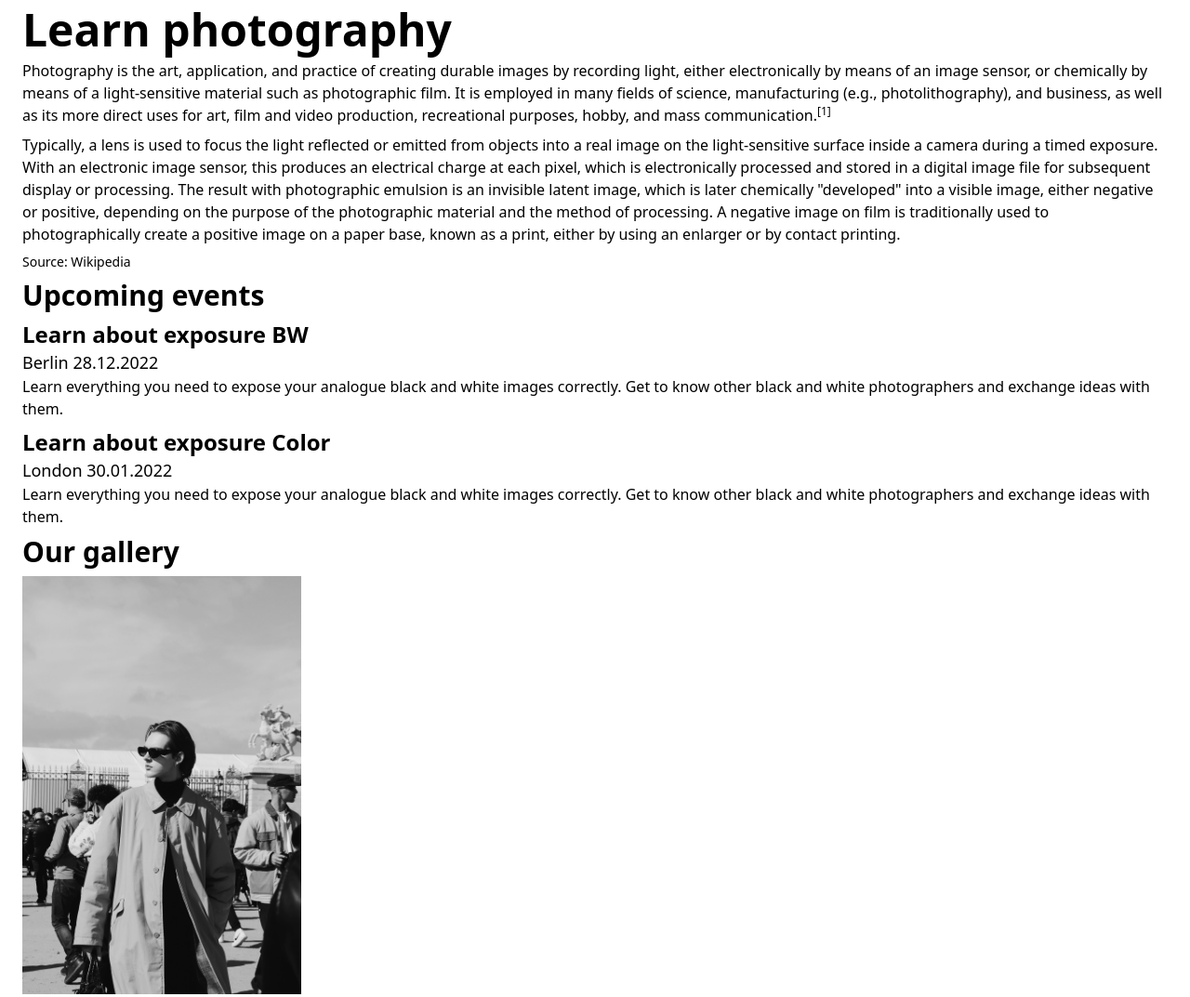
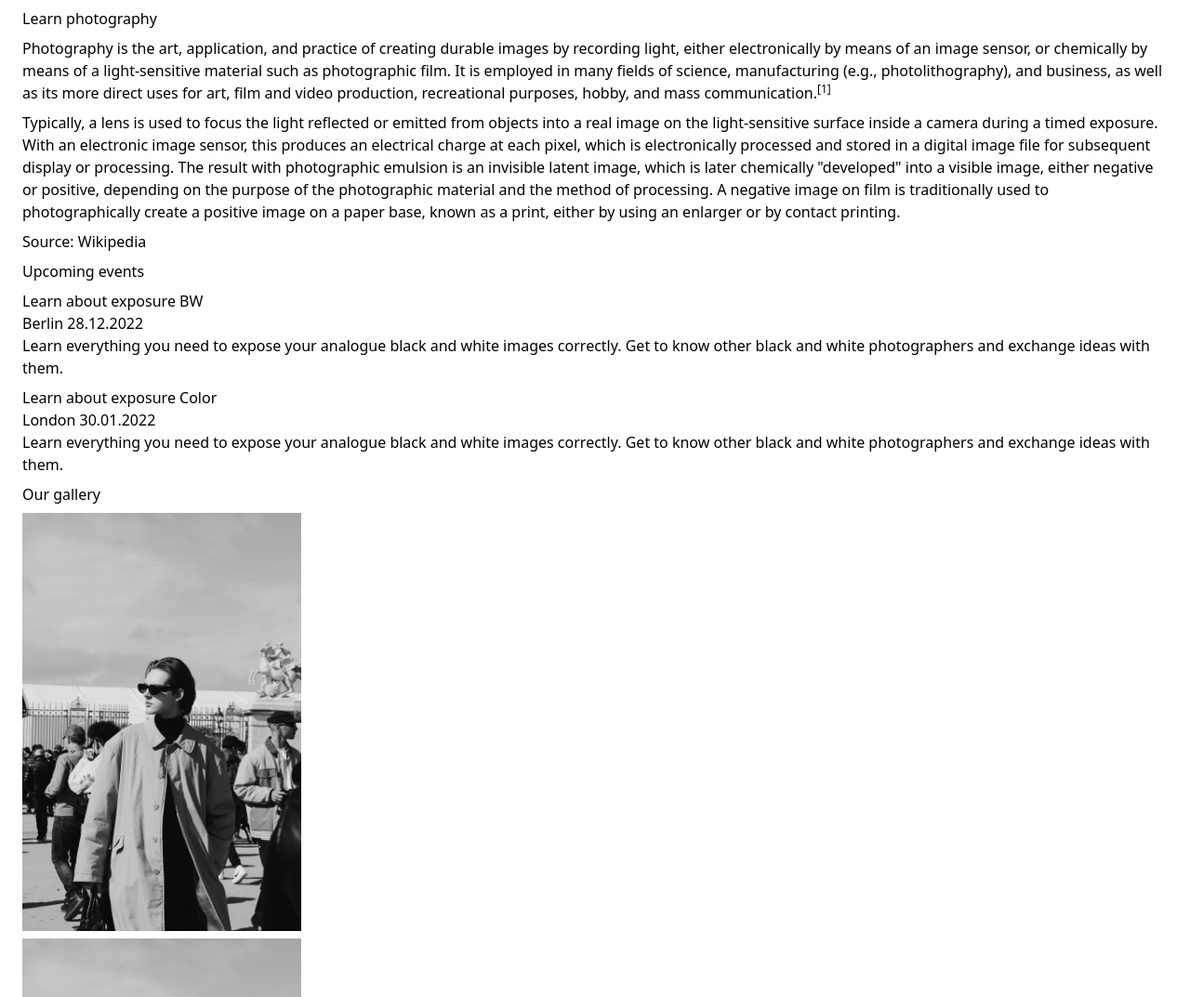
Before and after one commit to Rubensb/size_vs_color_vs_layout, a website built with Vite: page index.html in a window 1280 px wide. Shown: the top 1073 px of the page at 93% size. Built offline with nearby package versions, Linux system fonts and the light colour scheme.

Commit message:
revert to base

```diff
--- a/index.html
+++ b/index.html
@@ -10,7 +10,7 @@
 
 <body>
   <div id="app" class="flex flex-col gap-y-2 my-2 mx-6">
-    <h1 class="text-5xl font-semibold">Learn photography</h1>
+    <h1 class="">Learn photography</h1>
     <p>Photography is the <a href="/wiki/Visual_art" class="mw-redirect" title="Visual art">art</a>, application,
       and practice of creating durable <a href="/wiki/Image" title="Image">images</a> by recording <a href="/wiki/Light"
         title="Light">light</a>, either electronically by means of an <a href="/wiki/Image_sensor"
@@ -42,21 +42,21 @@
         class="mw-redirect" title="Photographic print">print</a>, either by using an <a href="/wiki/Enlarger"
         title="Enlarger">enlarger</a> or by <a href="/wiki/Contact_print" title="Contact print">contact printing</a>.
     </p>
-    <p class="text-sm">Source: Wikipedia</p>
-    <h2 class="text-3xl font-semibold">Upcoming events</h2>
+    <p class="">Source: Wikipedia</p>
+    <h2 class="">Upcoming events</h2>
     <div>
-      <div class="text-2xl font-semibold">Learn about exposure <span>BW</span></div>
-      <div class="text-lg">Berlin <span>28.12.2022</span></div>
+      <div class="">Learn about exposure <span>BW</span></div>
+      <div class="">Berlin <span>28.12.2022</span></div>
       <div>Learn everything you need to expose your analogue black and white images correctly. Get to know other black
         and white photographers and exchange ideas with them.</div>
     </div>
     <div>
-      <div class="text-2xl font-semibold">Learn about exposure <span>Color</span></div>
-      <div class="text-lg">London <span>30.01.2022</span></div>
+      <div class="">Learn about exposure <span>Color</span></div>
+      <div class="">London <span>30.01.2022</span></div>
       <div>Learn everything you need to expose your analogue black and white images correctly. Get to know other black
         and white photographers and exchange ideas with them.</div>
     </div>
-    <h2 class="text-3xl font-semibold">Our gallery</h2>
+    <h2 class="">Our gallery</h2>
     <img src="example.jpg" width="300px" alt="">
     <img src="example.jpg" width="300px" alt="">
     <img src="example.jpg" width="300px" alt="">
```
